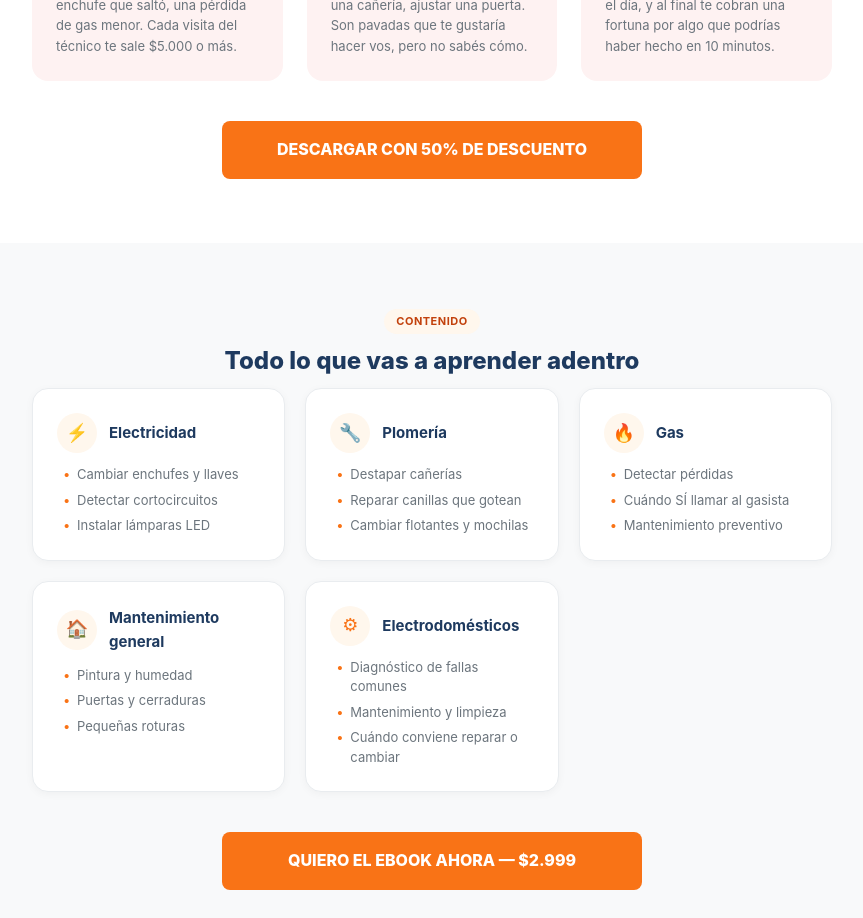
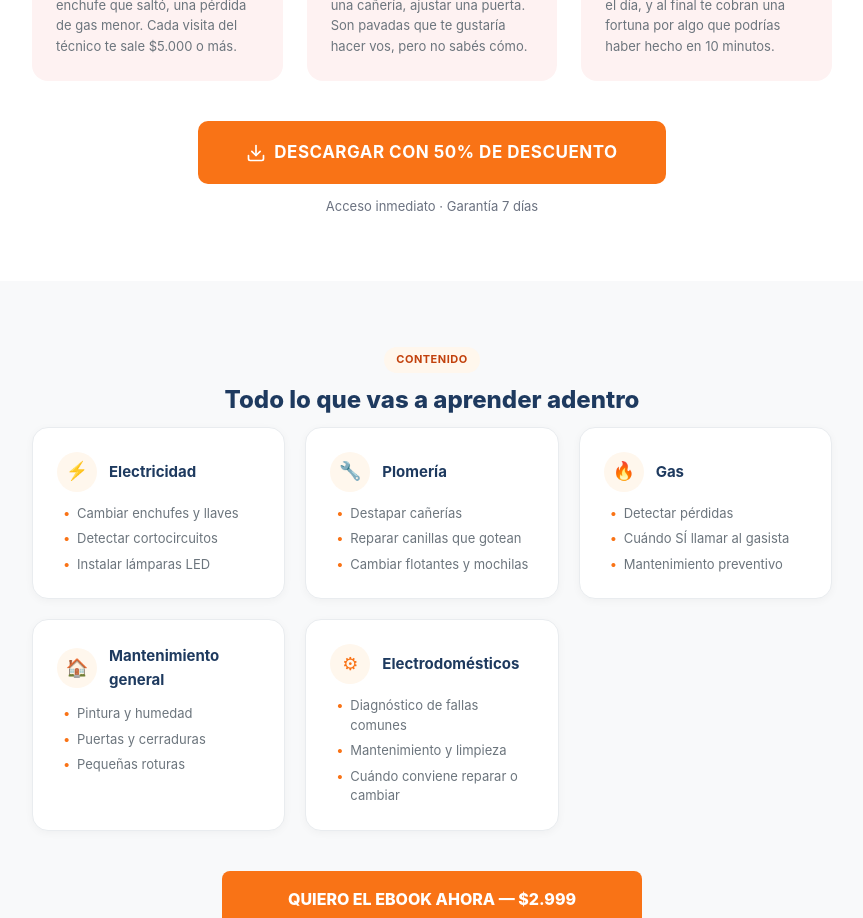
Before and after one commit to alejandroagustinperez-source/reparaciones-simples-del-hogar, a Next.js app: page /ebook in a window 1280 px wide. Shown: the part 1440-2358 px from the top of the page, without its empty margins (208-1071 px from the left). Built offline with nearby package versions, Linux system fonts and the light colour scheme; no server answers.

Commit message:
secondary CTA: icono Download + trust line

```diff
--- a/src/app/ebook/page.module.css
+++ b/src/app/ebook/page.module.css
@@ -403,6 +403,34 @@
   font-size: 0.8125rem;
   color: var(--text-secondary);
   line-height: 1.6;
+}
+
+.problemCta {
+  display: inline-flex;
+  align-items: center;
+  gap: 8px;
+  background: #f97316;
+  color: var(--white);
+  border: none;
+  padding: 18px 48px;
+  border-radius: 10px;
+  font-size: 17px;
+  font-weight: 700;
+  letter-spacing: 0.5px;
+  text-align: center;
+  text-decoration: none;
+  transition: opacity 0.2s;
+}
+
+.problemCta:hover {
+  opacity: 0.9;
+}
+
+.problemTrust {
+  font-size: 13px;
+  color: #6b7280;
+  text-align: center;
+  margin-top: 12px;
 }
 
 /* CONTENT */
--- a/src/app/ebook/page.tsx
+++ b/src/app/ebook/page.tsx
@@ -175,9 +175,11 @@ export default function EbookPage() {
               <p className={styles.problemCardText}>Pedís turno, cancelan, te toman el día, y al final te cobran una fortuna por algo que podrías haber hecho en 10 minutos.</p>
             </div>
           </div>
-          <a href={hotmartUrl} target="_blank" rel="noopener noreferrer" className={styles.ctaButton}>
+          <a href={hotmartUrl} target="_blank" rel="noopener noreferrer" className={styles.problemCta}>
+            <Download size={20} />
             DESCARGAR CON 50% DE DESCUENTO
           </a>
+          <p className={styles.problemTrust}>Acceso inmediato · Garantía 7 días</p>
         </div>
       </section>
 
```
